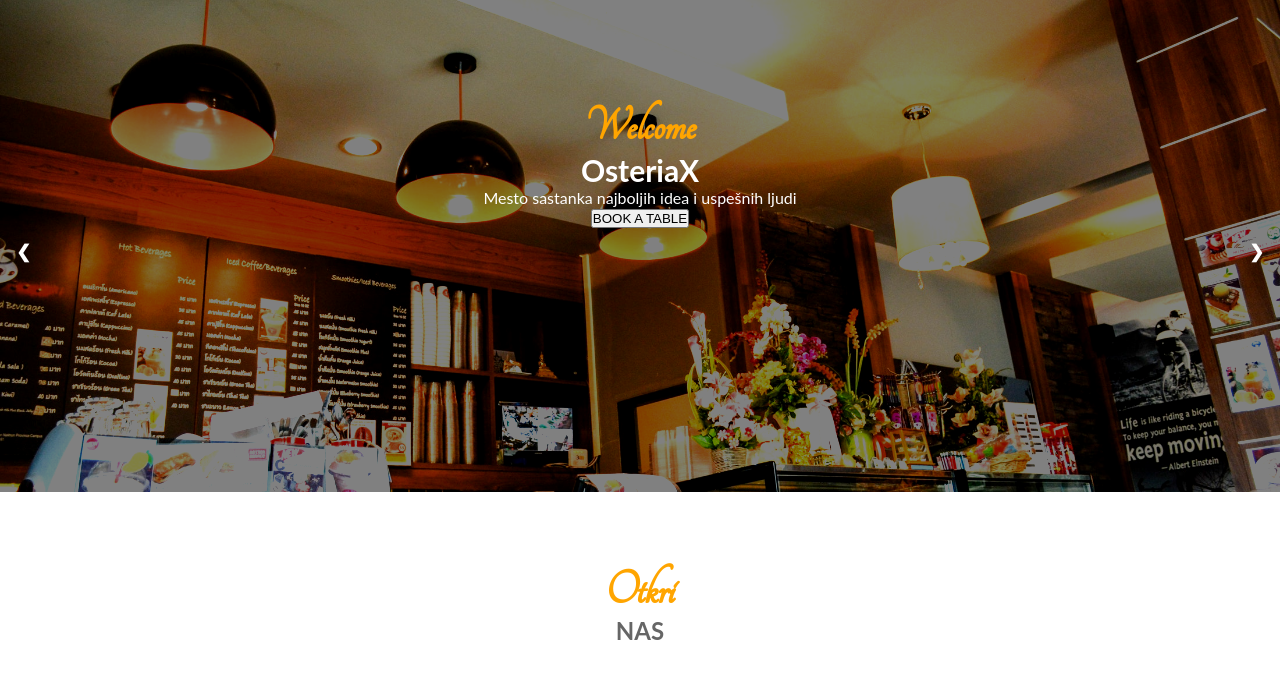
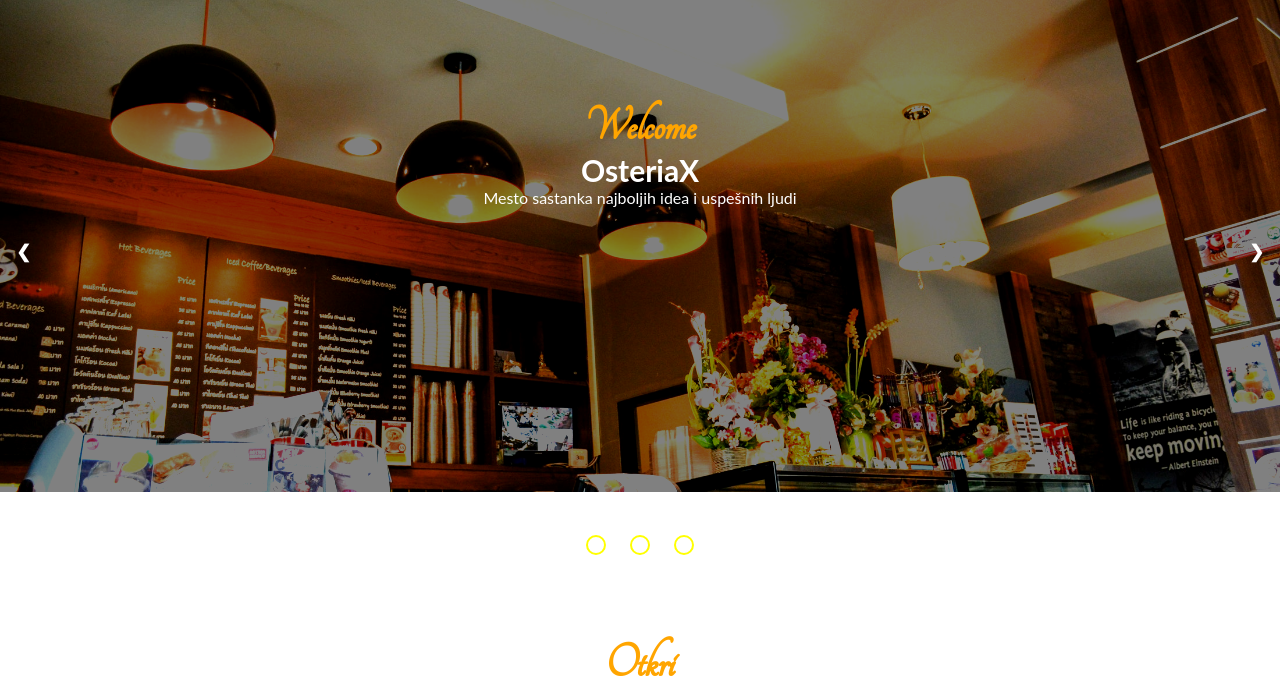
Before and after one commit to dkljestan/osteria, a plain HTML site: page index.html in a window 1280 px wide. Shown: the part 105-797 px from the top of the page. Drawn offline with nearby package versions, Linux system fonts and the light colour scheme; a web font is replaced by a local one.

Commit message:
Update index.html

```diff
--- a/index.html
+++ b/index.html
@@ -67,7 +67,6 @@
 				  		<h1>Welcome</h1>
 				  		<h2>OsteriaX</h2>
 				  	<p>Mesto sastanka najboljih idea i uspešnih ljudi</p>
-					<button onclick="#gallery">BOOK A TABLE</button>
 				  </div>
 				</div>
 
@@ -77,7 +76,6 @@
 				  	<h1>Welcome</h1>
 				  	<h2>Italijanski restoran</h2>
 				  	<p>Mesto sastanka najboljih idea i uspešnih ljudi</p>
-					<button onclick="#gallery">BOOK A TABLE</button>
 				  </div>
 				</div>
 
@@ -87,22 +85,20 @@
 				  	<h1>Welcome</h1>
 				  	<h2>Dobra hrana</h2>
 				  	<p>Mesto sastanka najboljih idea i uspešnih ljudi</p>
-					<button onclick="#gallery">BOOK A TABLE</button>
 				  </div>
 				</div>
 
 				<a class="prev" onclick="plusSlides(-1)">&#10094;</a>
 				<a class="next" onclick="plusSlides(1)">&#10095;</a>
+			</div>
+	</section>
 
-
-
-				<div class="buttons">
-					<span id="btn" onclick='fun()'></span>
-					<span id="btn" onclick="fun2()"></span>
-					<span id="btn" onclick="fun3()"></span>
-				</div>
-
-			</div>
+	<section class="buttonss">
+		<div class="buttons">
+			<span id="btn" onclick='fun()'></span>
+			<span id="btn" onclick="fun2()"></span>
+			<span id="btn" onclick="fun3()"></span>
+		</div>
 	</section>
 
 
```
